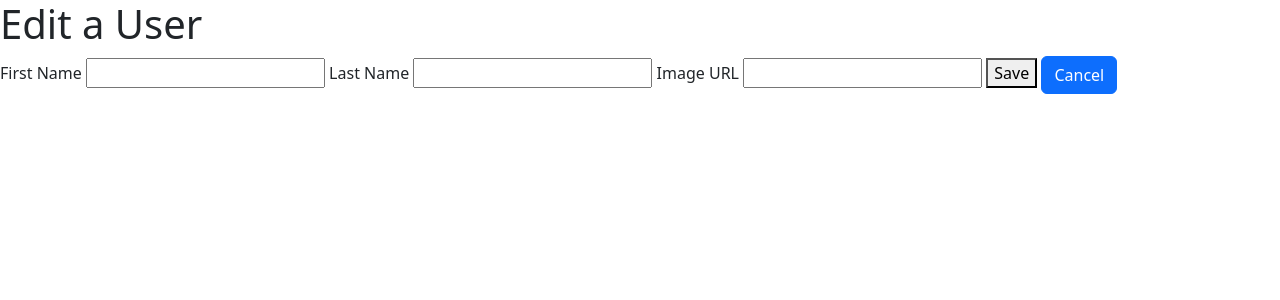
After one commit to MikeFred001/flask-blogly, a Flask app: template templates/edit_user.html in a window 1280 px wide. The commit adds this page. Shown: the top 300 px of the page. Run offline with Flask 3, Linux system fonts and the light colour scheme; the template is opened without the code that fills it, so the values that code supplies are empty.

Commit message:
finished routes and templates

```diff
--- a/app.py
+++ b/app.py
@@ -69,10 +69,25 @@ def display_edit_form(user_id):
 
 
 @app.post('/users/<int:user_id>/edit')
-def process_edits():
+def process_edits(user_id):
     """Process edits on edit form and return user to users page"""
+    user = User.query.get_or_404(user_id)
+
+    user.first_name = request.form['first_name']
+    user.last_name = request.form['last_name']
+    user.image_url = request.form['image_url']
+
+    db.session.commit()
+
+    return redirect('/users')
 
 
 @app.post('/users/<int:user_id>/delete')
-def delete_user():
+def delete_user(user_id):
     """Delete's the user being displayed"""
+    user = User.query.get_or_404(user_id)
+
+    db.session.delete(user)
+    db.session.commit()
+
+    return redirect('/users')
--- a/templates/base.html
+++ b/templates/base.html
@@ -4,12 +4,14 @@
 <head>
   <meta charset="UTF-8">
   <meta name="viewport" content="width=device-width, initial-scale=1.0">
+  <link href="https://cdn.jsdelivr.net/npm/bootstrap@5.3.1/dist/css/bootstrap.min.css" rel="stylesheet"
+    integrity="sha384-4bw+/aepP/YC94hEpVNVgiZdgIC5+VKNBQNGCHeKRQN+PtmoHDEXuppvnDJzQIu9" crossorigin="anonymous">
   <title>{% block title %}{% endblock %}</title>
 </head>
 
 <body>
-    {% block header %}
-    {% endblock %}
+  {% block header %}
+  {% endblock %}
 
   {% block content %}
   {% endblock %}
--- /dev/null
+++ b/templates/edit_user.html
@@ -0,0 +1,24 @@
+{% extends 'base.html' %}
+{% block title%}Edit a user{% endblock %}
+
+{% block header %}
+<h1>Edit a User</h1>
+{% endblock %}
+
+{% block content%}
+<form method="POST" action="/users/{{user.id}}/edit">
+
+  <label for="first_name">First Name</label>
+  <input id="first_name" value="{{user.first_name}}" name="first_name">
+
+  <label for="last_name">Last Name</label>
+  <input id="last_name" value="{{user.last_name}}" name="last_name">
+
+  <label for="image_url">Image URL</label>
+  <input id="image_url" value="{{user.image_url}}" name="image_url">
+
+  <button>Save</button>
+  <a class="btn btn-primary" href="/users/{{user.id}}">Cancel</a>
+</form>
+{% endblock %}
+<!-- <a class="btn btn-primary" href="/users/{{user.id}}"></a> -->
--- a/templates/list.html
+++ b/templates/list.html
@@ -9,7 +9,7 @@
 {% block content%}
 <ul>
   {% for user in users %}
-    <li><a href="/{{ user.id }}">{{ user.first_name }} {{ user.last_name }}</a></li>
+  <li><a href="/users/{{ user.id }}">{{ user.first_name }} {{ user.last_name }}</a></li>
   {% endfor %}
 </ul>
 
```
Also changed, not shown: templates/user_info.html (+7 -5 lines). Lines whose indentation alone changed are shown as unchanged.
